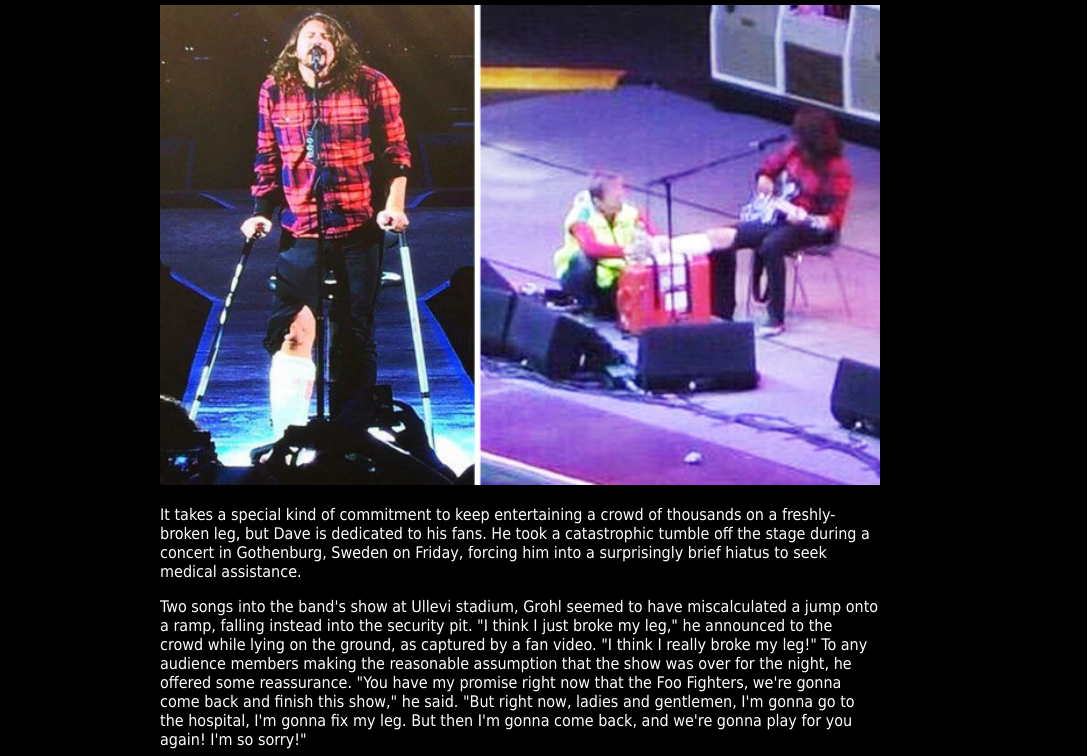
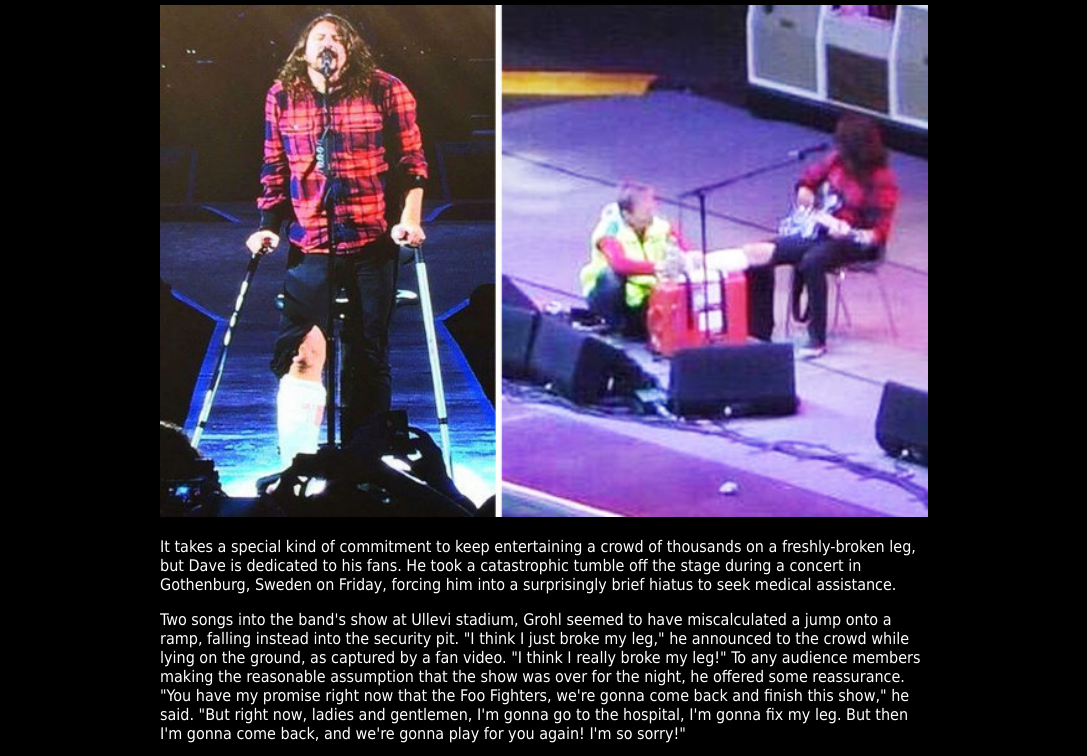
Before and after one commit to StratosKam/wis, a plain HTML site: page news/20150613-broke-a-leg.html in a window 1280 px wide. Shown: the part 177-933 px from the top of the page, without its empty margins (96-1183 px from the left). Drawn offline with Linux system fonts and the light colour scheme; grey boxes are pictures that could not be loaded.

Commit message:
Removed article width limit

```diff
--- a/css/stylesheet.css
+++ b/css/stylesheet.css
@@ -239,7 +239,7 @@ a:active {
 }
 .newsArticlePage{
     text-align: center;
-    max-width: 720px;
+    /*max-width: 900px;*/
 }
 .newsArticlePage h1{
     color: #d60511;
```
